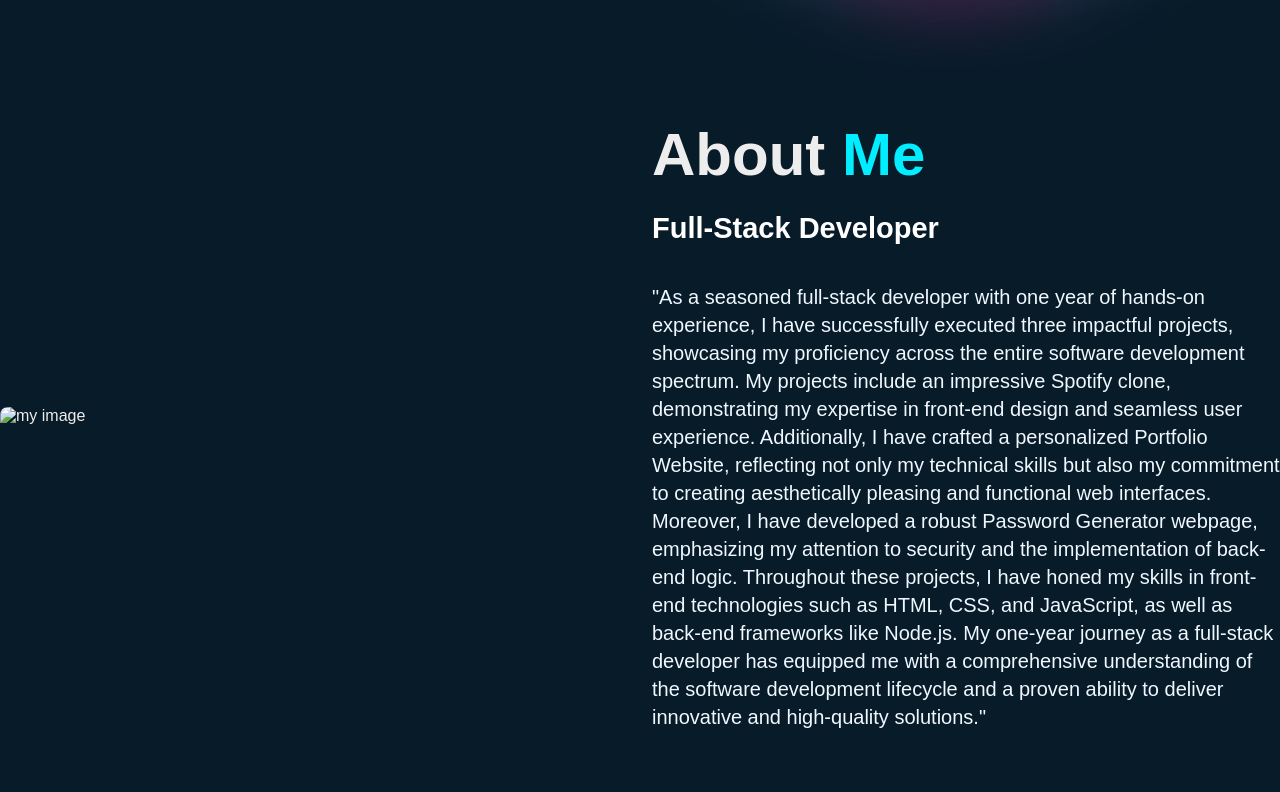
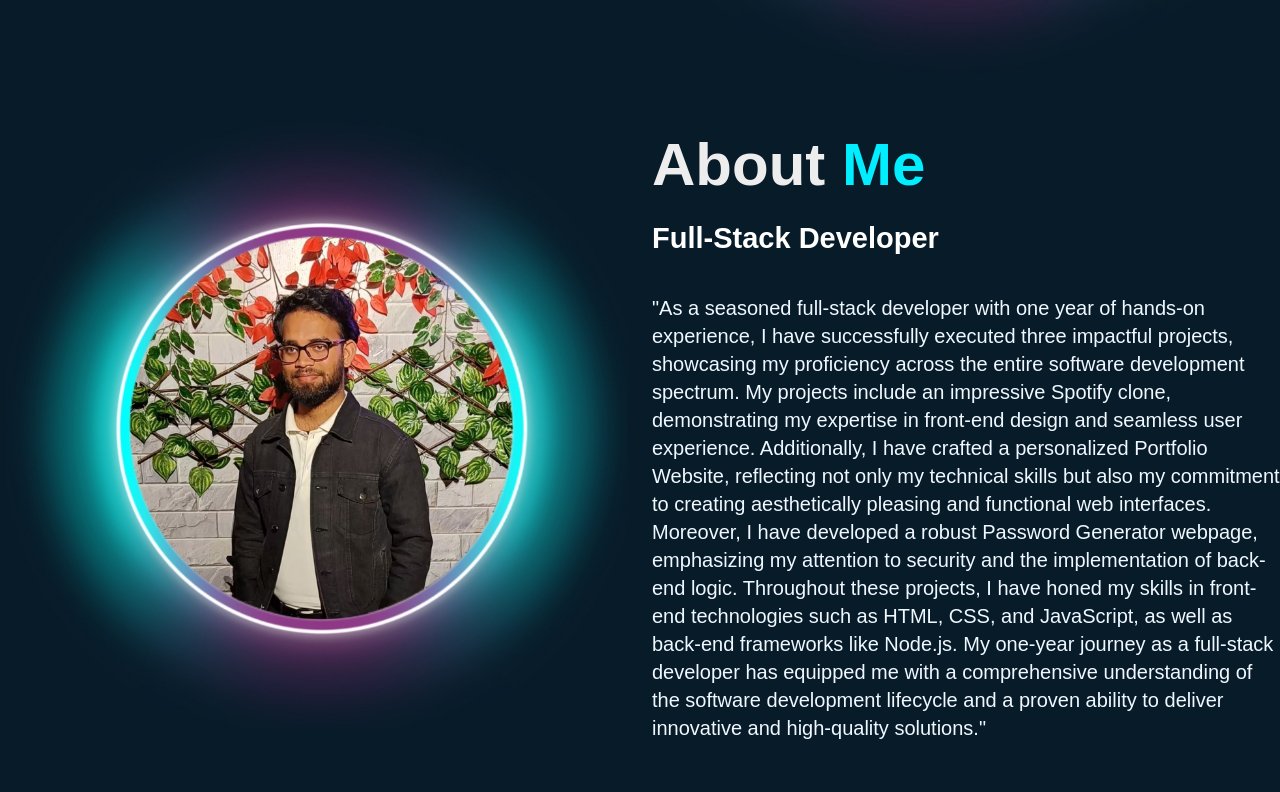
Before and after one commit to hritikcoder/hritikportfolio, a plain HTML site: page index.html in a window 1280 px wide. Shown: the part 680-1472 px from the top of the page. Drawn offline with Linux system fonts and the light colour scheme; a script that the page names is missing.

Commit message:
changes the path of image
i change the path of image

```diff
--- a/index.html
+++ b/index.html
@@ -43,7 +43,7 @@
 
 <section class="about" id="about">
     <div class="about-img">
-        <img src="pic/bg3.jpg" alt="my image">
+        <img src="./bg3.jpg" alt="my image">
     </div>
     <div class="about-text">
         <h2>About <span>Me</span></h2>
```
